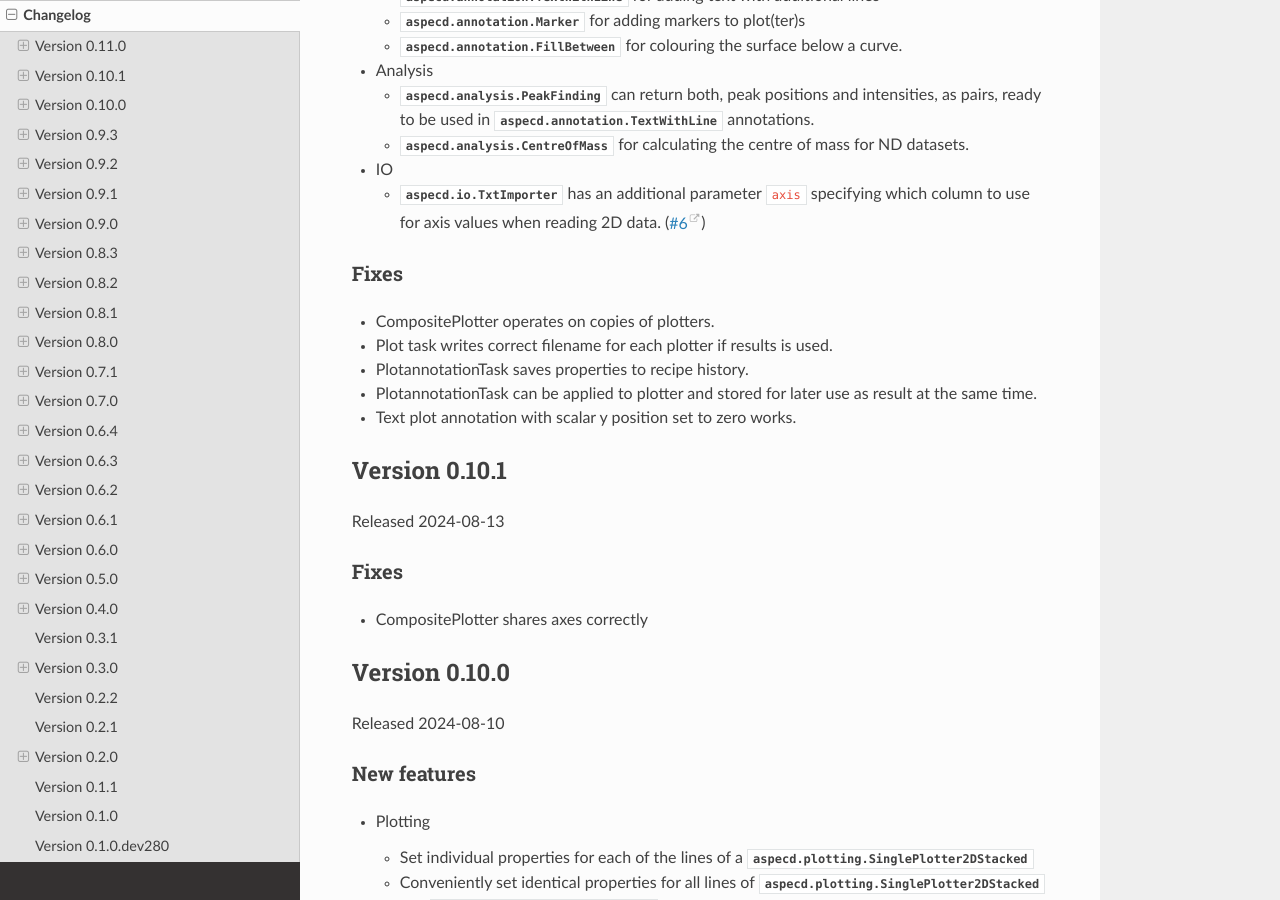
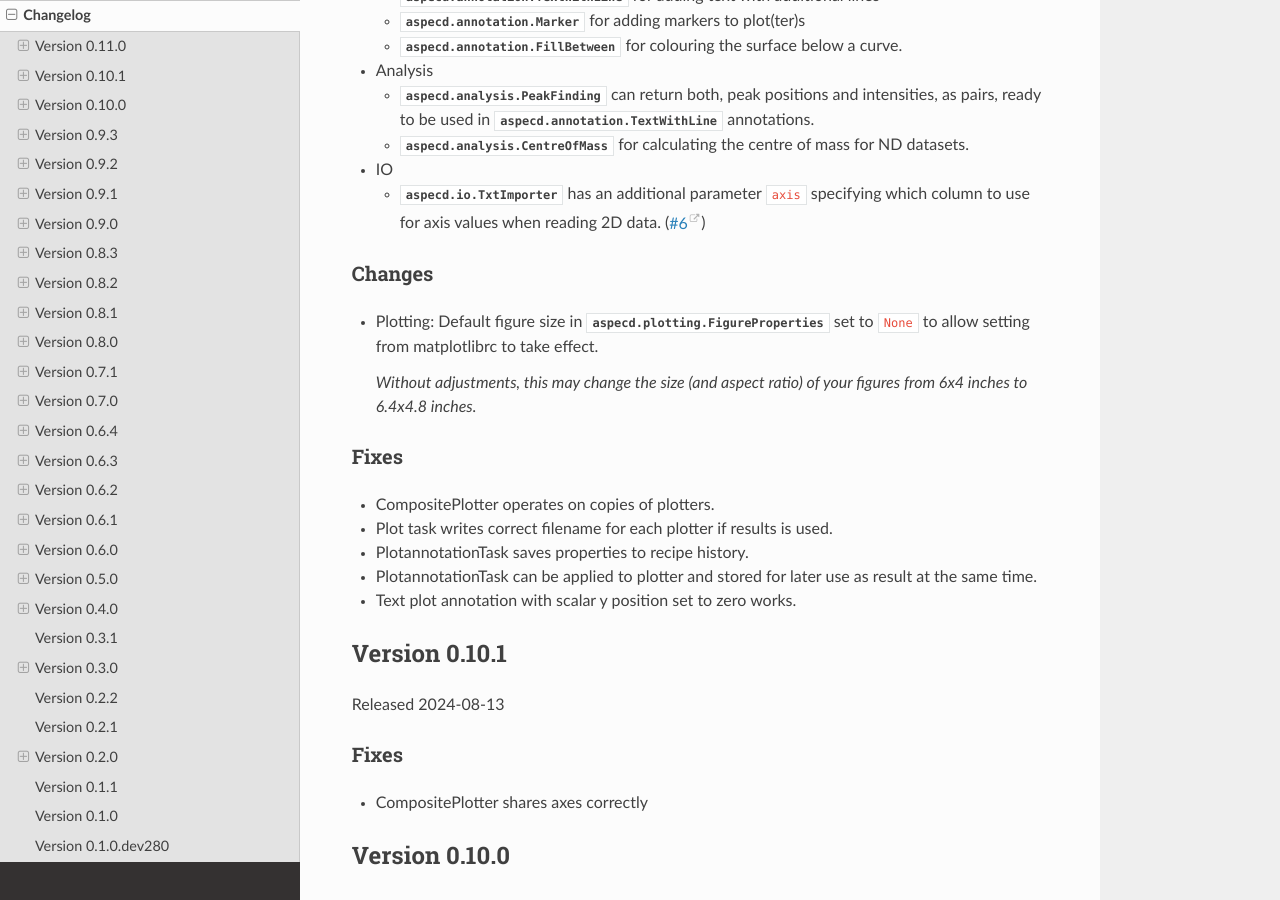
Before and after one commit to tillbiskup/aspecd, a Sphinx documentation site: the page built from docs/changelog.rst, in a window 1280 px wide and 900 px high, scrolled down 777 px. Built offline with Sphinx 7.4.7 and the Read the Docs theme 3.1.0, drawn with Linux system fonts in a browser that asks for light colours.

Commit message:
Update changelog; remove line comment

```diff
--- a/docs/changelog.rst
+++ b/docs/changelog.rst
@@ -39,6 +39,13 @@ New features
 
   * :class:`aspecd.io.TxtImporter` has an additional parameter ``axis`` specifying which column to use for axis values when reading 2D data. (`#6 <https://github.com/tillbiskup/aspecd/issues/6>`_)
 
+
+Changes
+-------
+
+* Plotting: Default figure size in :class:`aspecd.plotting.FigureProperties` set to ``None`` to allow setting from matplotlibrc to take effect.
+
+  *Without adjustments, this may change the size (and aspect ratio) of your figures from 6x4 inches to 6.4x4.8 inches.*
 
 
 Fixes
```
Also changed, not shown: 2 other files.
